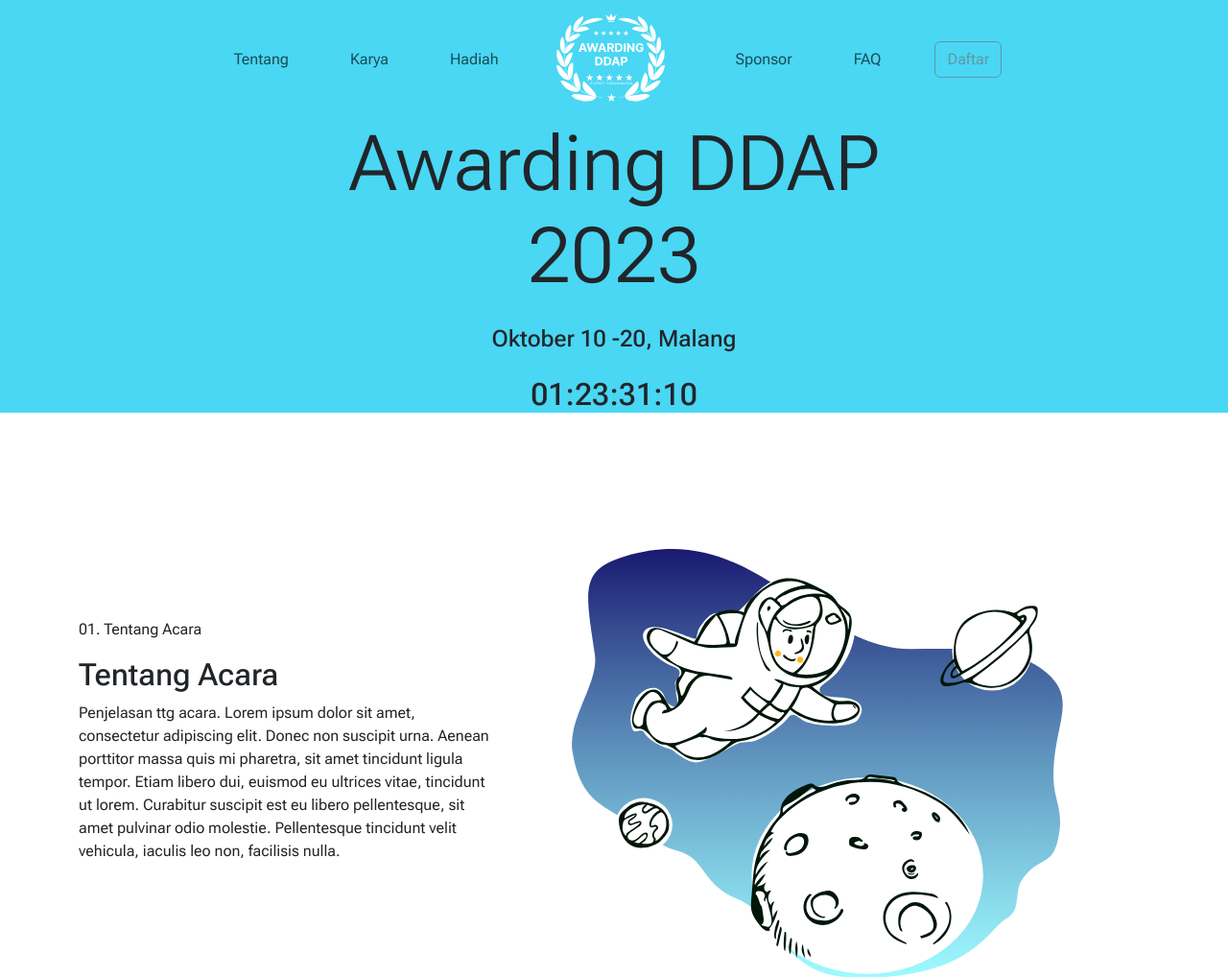
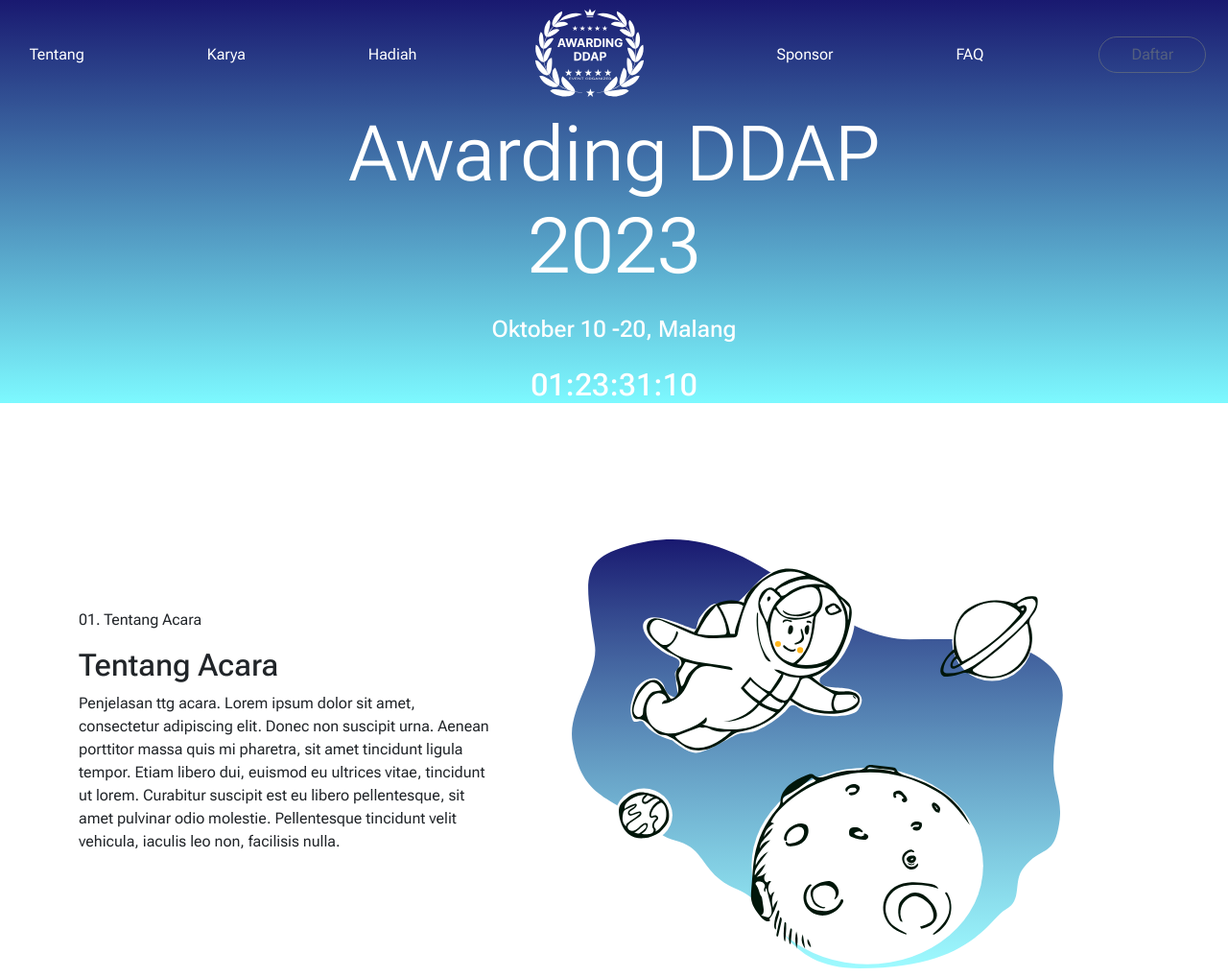
Before and after one commit to athallie/Tugas-Akhir-DDAP, a website: page index.html in a window 1280 px wide. Shown: the top 1018 px of the page at 96% size. Drawn offline with nearby package versions, Linux system fonts and the light colour scheme.

Commit message:
modified navbar

```diff
--- a/css/styles.scss
+++ b/css/styles.scss
@@ -7,3 +7,18 @@ $headings-font-family: 'Roboto Flex', sans-serif;
 .icon {
     height: 2em;
 }
+
+header {
+    background-image: linear-gradient(to bottom, #191970, #7DF9FF);
+    color: white;
+    .nav-link {
+        color: white;
+    }
+    .navbar-nav {
+        column-gap: 7em;
+    }
+    .btn {
+        border-radius: 2em;
+        width: 7em;
+    }
+}
--- a/index.html
+++ b/index.html
@@ -21,12 +21,12 @@
 
 <body>
   <!-- Header -->
-  <header class="bg-info bg-opacity-75 mb-4">
+  <header class="mb-4">
     <!-- Navigation Bar -->
     <nav class="navbar navbar-expand-lg">
       <div class="container-fluid">
         <div class="collapse navbar-collapse justify-content-center">
-          <ul class="navbar-nav align-items-center column-gap-5">
+          <ul class="navbar-nav align-items-center mx-auto">
             <li class="nav-item">
               <a class="nav-link" href="#">Tentang</a>
             </li>
@@ -37,9 +37,11 @@
               <a class="nav-link" href="#">Hadiah</a>
             </li>
 
-            <a class="navbar-brand" href="#">
-              <img src="images/Logo.svg" alt="Event Logo" id="event-logo"/>
-            </a>
+            <li class="nav-item">
+              <a class="navbar-brand" href="#">
+                <img src="images/Logo.svg" alt="Event Logo" id="event-logo"/>
+              </a>
+            </li>
 
             <li class="nav-item">
               <a class="nav-link" href="#">Sponsor</a>
```
Also changed, not shown: css/styles.css, 1 other file.
